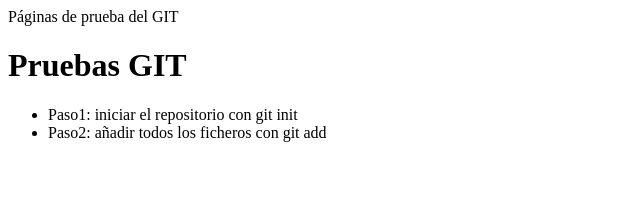
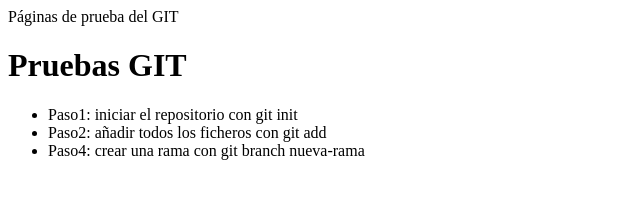
Before and after one commit to MalvaLego/nataliaenlinea, a plain HTML site: page index.html in a window 1280 px wide. Shown: the whole page, without its empty margins (0-640 px from the left). Drawn offline with Linux system fonts and the light colour scheme.

Commit message:
Añadido paso 4

```diff
--- a/index.html
+++ b/index.html
@@ -8,6 +8,7 @@
 		<ul>
 			<li>Paso1: iniciar el repositorio con git init</li>
 			<li>Paso2: añadir todos los ficheros con git add</li>
+			<li>Paso4: crear una rama con git branch nueva-rama</li>
 		</ul>
 	</body>
 </html>
```
